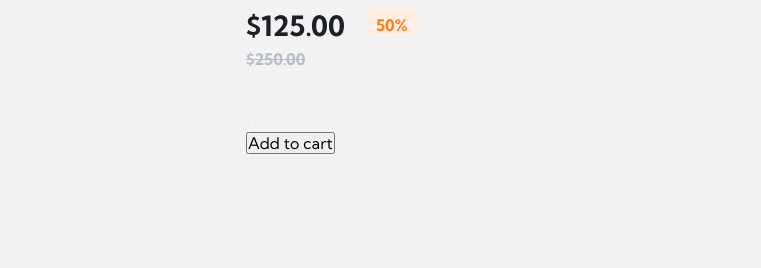
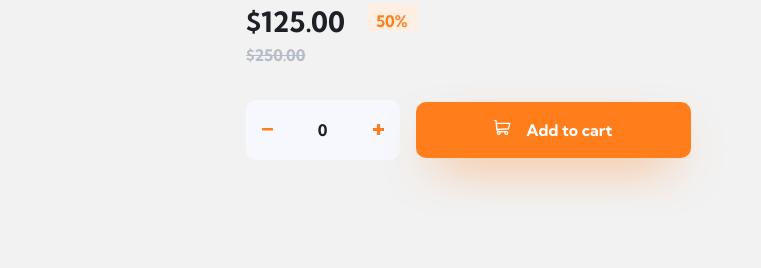
Before and after one commit to Bekzod97-div/e-commerce, a plain HTML site: page index.html in a window 1280 px wide. Shown: the part 538-806 px from the top of the page, 519-1280 px from the left. Drawn offline with Linux system fonts and the light colour scheme.

Commit message:
add css and js function to cart quantity buttons

```diff
--- a/css/styles.css
+++ b/css/styles.css
@@ -371,3 +371,93 @@ img {
     padding-bottom: 0;
     background-color: #FFEEE2;
 }
+
+/* Cart buttons */
+.cart-btns--wrapper {
+    display: flex;
+    align-items: center;
+}
+
+.quantity {
+    width: 100%;
+    max-width: 157px;
+    display: flex;
+    align-items: center;
+    justify-content: center;
+    background-color: #f6f8fd;
+    padding: 22px 16px;
+    border-radius: 10px;
+    margin-right: 16px;
+}
+
+.cart-item__input {
+    display: inline-block;
+    width: 10px;
+    height: 16px;
+    border: none;
+    background-color: inherit;
+    margin-right: 45px;
+    margin-left: 45px;
+    font-weight: 700;
+    line-height: 20px;
+    color: var(--text-dark);
+}
+
+.quantity__btn {
+    border: none;
+    background-color: transparent;
+    cursor: pointer;
+}
+.quantity__btn:hover,
+.quantity__btn:active {
+    opacity: 0.6;
+}
+
+.minus-btn__img {
+    display: block;
+    object-fit: contain;
+    width: 12px;
+    height: 5px;
+}
+
+.plus-btn__img {
+    display: block;
+    object-fit: contain;
+    width: 12px;
+    height: 12px;
+}
+
+/* Add cart button */
+.hero__btn-cart {
+    display: inline-block;
+    width: 100%;
+    max-width: 272px;
+    background-color: var(--orange-color);
+    color: #fff;
+    padding: 18px 77px;
+    border: 0;
+    border-radius: 10px;
+    box-shadow: 0px 20px 50px -20px var(--orange-color);
+    cursor: pointer;
+}
+
+.hero__btn-cart:hover,
+.hero__btn-cart:active {
+    opacity: 0.6;
+}
+
+.hero__btn-cart--text {
+    font-weight: 700;
+    line-height: 20px;
+}
+
+.hero__btn-cart--text::before {
+    display: inline-block;
+    width: 17px;
+    height: 16px;
+    margin-right: 15px;
+    background-image: url(../img/cart-white.svg);
+    background-repeat: no-repeat;
+    background-size: contain;
+    content: "";
+}
--- a/index.html
+++ b/index.html
@@ -57,7 +57,7 @@
                 </header>
 
                 <div class="cart-table__content">
-                    <p class="cart-table__content-text">Your cart is empty.</p>
+                    <div class="price">$125.00</div>
                 </div>
             </div>
 
@@ -94,19 +94,24 @@
                         <p class="hero__content-sale">50%</p>
                     </div>
 
-                    <div class="hero__btn--wrapper">
-                        <div class="hero__btn-number--wrapper">
-                            <button class="minus"></button>
-                            <button class="plus"></button>
-                        </div>
+                    <div class="cart-btns--wrapper">
+                            <div class="quantity cards-item">
+                                <button class="quantity__btn minus-btn" type="button" name="button">
+                                    <img class="minus-btn__img" src="./img/minus.svg" alt="minus sign" width="12" height="5">
+                                </button>
+                                <input class="cart-item__input" type="text" name="name" value="0">
+                                <button class="quantity__btn plus-btn" type="button" name="button">
+                                    <img class="plus-btn__img" src="./img/plus.svg" alt="plus sign" width="12" height="12">
+                                </button>
+                            </div>
 
-                        <button class="hero__btn-cart">
-                            <span class="hero__btn-cart--text">Add to cart</span>
-                        </button>
+                            <button class="hero__btn-cart">
+                                <span class="hero__btn-cart--text">Add to cart</span>
+                            </button>
+                    </div>
                     </div>
 
                 </div>
-            </div>
         </section>
     </main>
     <script src="./js/main.js"></script>
--- a/js/main.js
+++ b/js/main.js
@@ -0,0 +1,39 @@
+// Cart togle
+
+const elButtonCart = document.querySelector('.cart');
+const elCartContent = document.querySelector('.cart-table');
+
+if (elButtonCart) {
+    elButtonCart.addEventListener('click', function () {
+        elCartContent.classList.toggle('cart-table__active');
+    });
+}
+
+// Product adding function
+// Get the plus and minus buttons and the quantity input field
+const plusBtn = document.querySelector('.plus-btn');
+const minusBtn = document.querySelector('.minus-btn');
+const quantityInput = document.querySelector('input[name="name"]');
+
+// Get the price of the product
+const price = parseFloat(document.querySelector('.price').innerHTML.replace('$', ''));
+
+// Add event listener to plus button
+plusBtn.addEventListener('click', function() {
+    // Increase quantity by 1
+    quantityInput.value++;
+
+    // Update price
+    document.querySelector('.price').innerHTML = '$' + (price * quantityInput.value).toFixed(2);
+});
+
+// Add event listener to minus button
+minusBtn.addEventListener('click', function() {
+    // Decrease quantity by 1 if greater than 1
+    if (quantityInput.value > 0) {
+        quantityInput.value--;
+
+        // Update price
+        document.querySelector('.price').innerHTML = '$' + (price * quantityInput.value).toFixed(2);
+    }
+});
```
Also changed, not shown: img/cart-white.svg (added), img/minus.svg (added), img/plus.svg (added).
